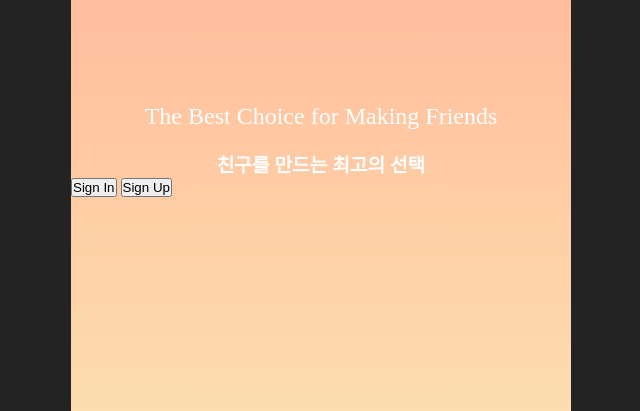
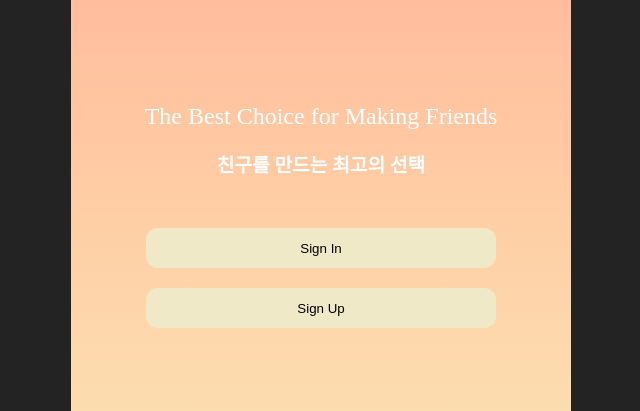
Before and after one commit to blueheart753/Friends_with_me, a plain HTML site: page index.html in a window 1280 px wide. Shown: the part 389-800 px from the top of the page, without its empty margins (319-959 px from the left). Drawn offline with Linux system fonts and the light colour scheme; a web font is replaced by a local one.

Commit message:
add button

```diff
--- a/css/style.css
+++ b/css/style.css
@@ -46,3 +46,20 @@ header {
   font-size: 1.2em;
   font-weight: bold;
 }
+
+.moveBtn {
+  height: 100px;
+  margin-top: 10%;
+  display: flex;
+  flex-direction: column;
+  justify-content: space-between;
+}
+
+.moveBtn > button {
+  width: 70%;
+  height: 40px;
+  margin: 0 auto;
+  background: #f0e9c8;
+  border: 0;
+  border-radius: 12px;
+}
```
